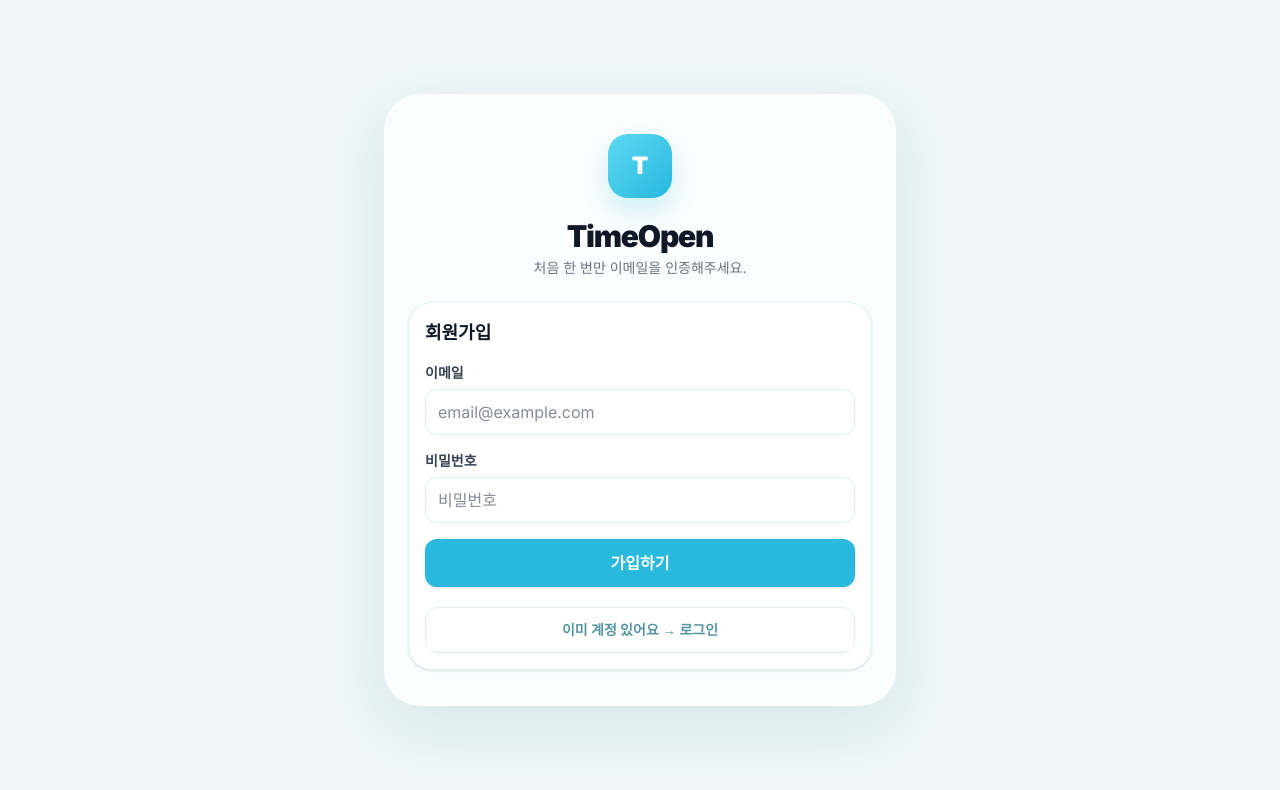
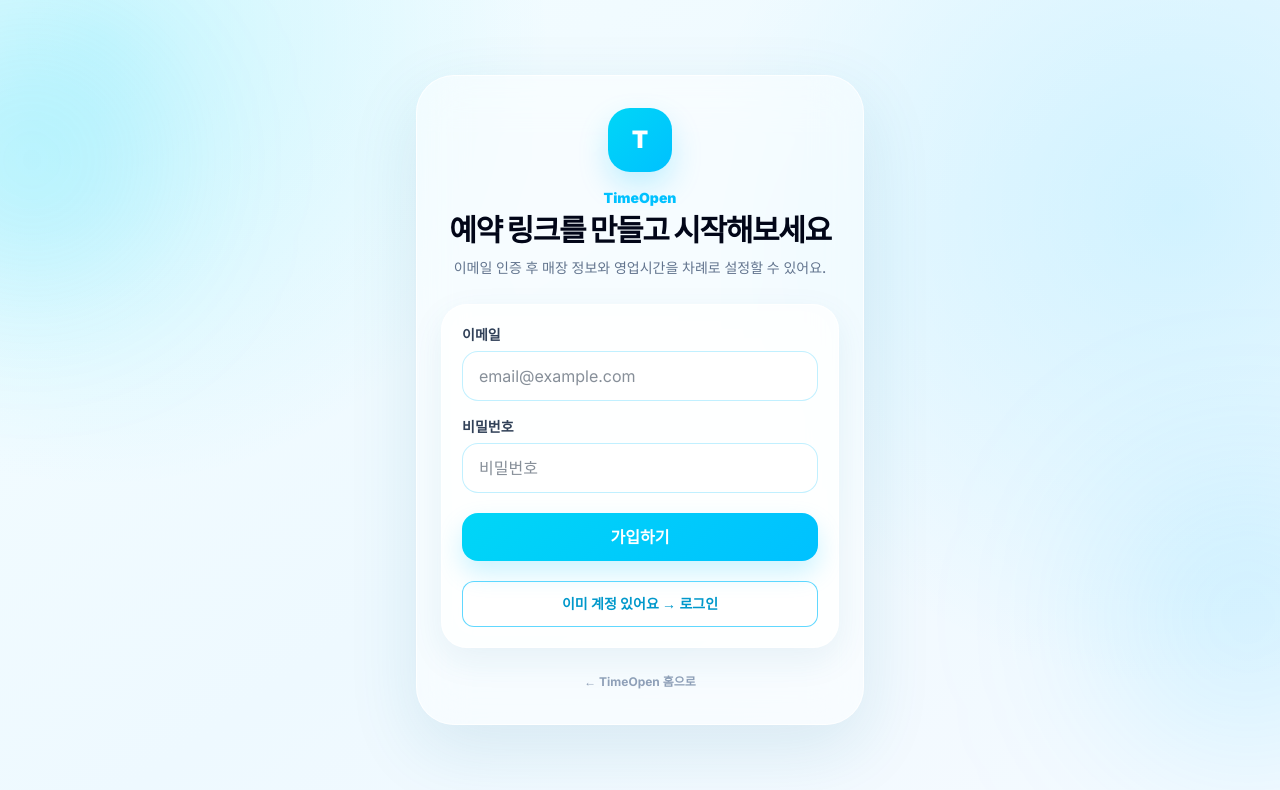
Before and after one commit to yaleeannie/timeopen, a Next.js app: page /signup in a window 1280 px wide. Shown: the top 790 px of the page. Built offline with nearby package versions, Linux system fonts and the light colour scheme; no server answers.

Commit message:
style: 인증 페이지를 글래스 브랜드 톤으로 개선

```diff
--- a/app/login/page.tsx
+++ b/app/login/page.tsx
@@ -1,6 +1,7 @@
 "use client";
 
 import { useState } from "react";
+import AuthShell from "@/components/AuthShell";
 import { createSupabaseBrowserClient } from "@/lib/supabase/client";
 
 export default function LoginPage() {
@@ -50,43 +51,40 @@
   }
 
   return (
-    <main className="flex min-h-screen overflow-x-hidden bg-[#eef6f8] px-3 py-4 text-gray-900 sm:px-5 sm:py-7">
-      <div className="mx-auto flex w-full min-w-0 max-w-lg items-center">
-        <div className="w-full rounded-[28px] bg-[#fbfdfe] px-4 pb-7 pt-8 shadow-[0_20px_60px_rgba(80,145,164,0.14)] sm:rounded-[36px] sm:px-6 sm:pb-9 sm:pt-10">
-          <header className="mb-6 text-center">
-            <div className="mx-auto flex h-16 w-16 items-center justify-center rounded-[20px] bg-gradient-to-br from-[#5bd8f2] to-[#24b8df] text-2xl font-black text-white shadow-[0_12px_26px_rgba(40,185,220,0.22)]">T</div>
-            <h1 className="mt-5 text-3xl font-black tracking-[-0.04em]">TimeOpen</h1>
-            <p className="mt-1 text-sm text-gray-500">사장님 계정으로 로그인하세요.</p>
-          </header>
-
-          <section className="rounded-[24px] border border-[#e5f3f6] bg-white p-4 shadow-sm">
-            <div className="mb-4 text-lg font-black">로그인</div>
-
-          <label className="mb-1.5 block text-sm font-bold text-gray-700">이메일</label>
+    <AuthShell
+      title="다시 오신 걸 환영해요"
+      description="사장님 계정으로 로그인하고 오늘의 예약 일정을 확인하세요."
+    >
+          <label className="mb-1.5 block text-sm font-bold text-slate-700">이메일</label>
           <input
             value={email}
             onChange={(e) => setEmail(e.target.value)}
             placeholder="email@example.com"
             inputMode="email"
             autoComplete="email"
-            className="mb-4 min-h-11 w-full min-w-0 rounded-xl border border-[#dceef2] bg-white px-3 py-2.5 text-base outline-none focus:border-[#55d4f0]"
+            className="brand-input mb-4 min-h-12 w-full min-w-0 rounded-2xl px-4 py-3 text-base"
           />
 
-          <label className="mb-1.5 block text-sm font-bold text-gray-700">비밀번호</label>
+          <div className="mb-1.5 flex items-center justify-between gap-3">
+            <label className="text-sm font-bold text-slate-700">비밀번호</label>
+            <a href="/forgot-password" className="brand-text text-xs font-bold">
+              비밀번호 찾기
+            </a>
+          </div>
           <input
             value={pw}
             onChange={(e) => setPw(e.target.value)}
             placeholder="비밀번호"
             type="password"
             autoComplete="current-password"
-            className="mb-4 min-h-11 w-full min-w-0 rounded-xl border border-[#dceef2] bg-white px-3 py-2.5 text-base outline-none focus:border-[#55d4f0]"
+            className="brand-input mb-5 min-h-12 w-full min-w-0 rounded-2xl px-4 py-3 text-base"
           />
 
           <button
             type="button"
             onClick={onLogin}
             disabled={loading}
-            className="min-h-11 w-full rounded-xl bg-[#28b9dc] px-4 py-3 text-base font-black text-white shadow-sm transition hover:bg-[#20afd2] disabled:cursor-not-allowed disabled:opacity-60"
+            className="brand-button min-h-12 w-full rounded-2xl px-4 py-3 text-base font-black disabled:cursor-not-allowed disabled:opacity-60"
           >
             {loading ? "처리 중..." : "로그인"}
           </button>
@@ -97,17 +95,11 @@
             </div>
           ) : null}
 
-          <div className="mt-5 grid gap-2 text-center text-sm">
-            <a href="/forgot-password" className="min-h-11 rounded-xl px-3 py-3 font-bold text-[#28b9dc]">
-              비밀번호를 잊었어요
-            </a>
-            <a href="/signup" className="min-h-11 rounded-xl border border-[#dceef2] px-3 py-3 font-bold text-[#5594a3]">
+          <div className="mt-5 text-center text-sm">
+            <a href="/signup" className="brand-outline flex min-h-11 items-center justify-center rounded-xl px-3 py-3 font-bold">
               처음이에요 → 회원가입
             </a>
           </div>
-          </section>
-        </div>
-      </div>
-    </main>
+    </AuthShell>
   );
 }
--- a/app/signup/page.tsx
+++ b/app/signup/page.tsx
@@ -1,6 +1,7 @@
 "use client";
 
 import { useState } from "react";
+import AuthShell from "@/components/AuthShell";
 import { createSupabaseBrowserClient } from "@/lib/supabase/client";
 
 export default function SignupPage() {
@@ -71,24 +72,16 @@
 }
 
   return (
-    <main className="flex min-h-screen overflow-x-hidden bg-[#eef6f8] px-3 py-4 text-gray-900 sm:px-5 sm:py-7">
-      <div className="mx-auto flex w-full min-w-0 max-w-lg items-center">
-        <div className="w-full rounded-[28px] bg-[#fbfdfe] px-4 pb-7 pt-8 shadow-[0_20px_60px_rgba(80,145,164,0.14)] sm:rounded-[36px] sm:px-6 sm:pb-9 sm:pt-10">
-          <header className="mb-6 text-center">
-            <div className="mx-auto flex h-16 w-16 items-center justify-center rounded-[20px] bg-gradient-to-br from-[#5bd8f2] to-[#24b8df] text-2xl font-black text-white shadow-[0_12px_26px_rgba(40,185,220,0.22)]">T</div>
-            <h1 className="mt-5 text-3xl font-black tracking-[-0.04em]">TimeOpen</h1>
-            <p className="mt-1 text-sm text-gray-500">처음 한 번만 이메일을 인증해주세요.</p>
-          </header>
-
-          <section className="rounded-[24px] border border-[#e5f3f6] bg-white p-4 shadow-sm">
-            <div className="mb-4 text-lg font-black">회원가입</div>
-
+    <AuthShell
+      title="예약 링크를 만들고 시작해보세요"
+      description="이메일 인증 후 매장 정보와 영업시간을 차례로 설정할 수 있어요."
+    >
           {sent ? (
             <div className="text-sm font-bold leading-6 text-gray-900">
               <div className={`mx-auto mb-4 flex h-14 w-14 items-center justify-center rounded-full text-2xl font-black ${
                 alreadyRegistered
                   ? "bg-[#fff5e6] text-[#b7781f]"
-                  : "bg-[#eafaf6] text-[#22a988]"
+                  : "brand-soft"
               }`}>
                 {alreadyRegistered ? "!" : "✓"}
               </div>
@@ -106,12 +99,12 @@
               ) : null}
 
               <div className="mt-5 grid gap-2 text-center text-sm">
-                <a href="/login" className="min-h-11 rounded-xl bg-[#28b9dc] px-3 py-3 font-black text-white">
+                <a href="/login" className="brand-button min-h-11 rounded-xl px-3 py-3 font-black">
                   로그인
                 </a>
                 <a
                   href="/forgot-password"
-                  className="min-h-11 rounded-xl border border-[#dceef2] px-3 py-3 font-bold text-[#5594a3]"
+                  className="brand-outline min-h-11 rounded-xl px-3 py-3 font-bold"
                 >
                   비밀번호 재설정
                 </a>
@@ -119,17 +112,17 @@
             </div>
           ) : (
             <>
-              <label className="mb-1.5 block text-sm font-bold text-gray-700">이메일</label>
+              <label className="mb-1.5 block text-sm font-bold text-slate-700">이메일</label>
               <input
                 value={email}
                 onChange={(e) => setEmail(e.target.value)}
                 placeholder="email@example.com"
                 inputMode="email"
                 autoComplete="email"
-                className="mb-4 min-h-11 w-full min-w-0 rounded-xl border border-[#dceef2] bg-white px-3 py-2.5 text-base outline-none focus:border-[#55d4f0]"
+                className="brand-input mb-4 min-h-12 w-full min-w-0 rounded-2xl px-4 py-3 text-base"
               />
 
-              <label className="mb-1.5 block text-sm font-bold text-gray-700">
+              <label className="mb-1.5 block text-sm font-bold text-slate-700">
                 비밀번호
               </label>
               <input
@@ -138,14 +131,14 @@
                 placeholder="비밀번호"
                 type="password"
                 autoComplete="new-password"
-                className="mb-4 min-h-11 w-full min-w-0 rounded-xl border border-[#dceef2] bg-white px-3 py-2.5 text-base outline-none focus:border-[#55d4f0]"
+                className="brand-input mb-5 min-h-12 w-full min-w-0 rounded-2xl px-4 py-3 text-base"
               />
 
               <button
                 type="button"
                 onClick={onSignup}
                 disabled={loading}
-                className="min-h-11 w-full rounded-xl bg-[#28b9dc] px-4 py-3 text-base font-black text-white shadow-sm transition hover:bg-[#20afd2] disabled:cursor-not-allowed disabled:opacity-60"
+                className="brand-button min-h-12 w-full rounded-2xl px-4 py-3 text-base font-black disabled:cursor-not-allowed disabled:opacity-60"
               >
                 {loading ? "처리 중..." : "가입하기"}
               </button>
@@ -155,15 +148,12 @@
               ) : null}
 
               <div className="mt-5 text-center text-sm">
-                <a href="/login" className="flex min-h-11 items-center justify-center rounded-xl border border-[#dceef2] px-3 py-3 font-bold text-[#5594a3]">
+                <a href="/login" className="brand-outline flex min-h-11 items-center justify-center rounded-xl px-3 py-3 font-bold">
                   이미 계정 있어요 → 로그인
                 </a>
               </div>
             </>
           )}
-          </section>
-        </div>
-      </div>
-    </main>
+    </AuthShell>
   );
 }
--- /dev/null
+++ b/components/AuthShell.tsx
@@ -0,0 +1,60 @@
+import type { ReactNode } from "react";
+
+type Props = {
+  title: string;
+  description: string;
+  children: ReactNode;
+  eyebrow?: string;
+};
+
+export default function AuthShell({
+  title,
+  description,
+  children,
+  eyebrow = "TimeOpen",
+}: Props) {
+  return (
+    <main className="soft-page-bg flex min-h-screen overflow-x-hidden px-3 py-5 text-slate-950 sm:px-5 sm:py-8">
+      <div
+        aria-hidden="true"
+        className="pointer-events-none absolute -left-24 top-8 h-64 w-64 rounded-full bg-[#00D6F7]/18 blur-[80px]"
+      />
+      <div
+        aria-hidden="true"
+        className="pointer-events-none absolute -right-28 bottom-10 h-72 w-72 rounded-full bg-[#00C1FF]/14 blur-[90px]"
+      />
+
+      <div className="relative mx-auto flex w-full max-w-md items-center">
+        <div className="glass-shell w-full overflow-hidden rounded-[32px] px-4 pb-6 pt-6 sm:rounded-[38px] sm:px-6 sm:pb-8 sm:pt-8">
+          <header className="mb-6 text-center">
+            <a
+              href="/"
+              aria-label="TimeOpen 홈"
+              className="brand-gradient mx-auto flex h-16 w-16 items-center justify-center rounded-[22px] text-2xl font-black text-white shadow-[0_14px_30px_rgba(0,193,255,0.22)]"
+            >
+              T
+            </a>
+            <div className="brand-text mt-4 text-sm font-black">{eyebrow}</div>
+            <h1 className="mt-1 text-3xl font-black tracking-[-0.045em] text-slate-950">
+              {title}
+            </h1>
+            <p className="mx-auto mt-2 max-w-sm text-sm font-medium leading-6 text-slate-500">
+              {description}
+            </p>
+          </header>
+
+          <section className="glass-card rounded-[26px] p-4 sm:p-5">{children}</section>
+
+          <div className="mt-5 text-center">
+            <a
+              href="/"
+              className="text-xs font-bold text-slate-400 transition hover:text-[#00A4D9]"
+            >
+              ← TimeOpen 홈으로
+            </a>
+          </div>
+        </div>
+      </div>
+    </main>
+  );
+}
```
Also changed, not shown: app/auth/reset/page.tsx (+18 -25 lines), app/create/page.tsx (+15 -14 lines), app/forgot-password/page.tsx (+16 -23 lines).
